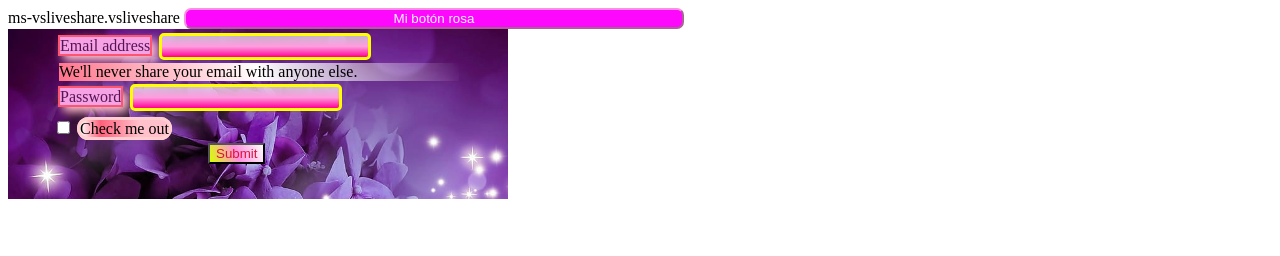
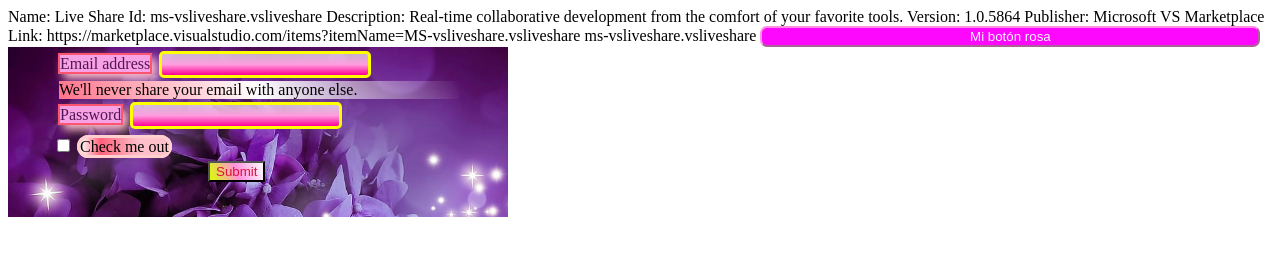
Before and after one commit to conypizango/tarea, a plain HTML site: page inde.html in a window 1280 px wide. Drawn offline with Linux system fonts and the light colour scheme.

Commit message:
Update inde.html

```diff
--- a/inde.html
+++ b/inde.html
@@ -2,7 +2,12 @@
 <html lang="en">
 <head>
 
-
+    Name: Live Share
+Id: ms-vsliveshare.vsliveshare
+Description: Real-time collaborative development from the comfort of your favorite tools.
+Version: 1.0.5864
+Publisher: Microsoft
+VS Marketplace Link: https://marketplace.visualstudio.com/items?itemName=MS-vsliveshare.vsliveshare
     ms-vsliveshare.vsliveshare
 
     <meta charset="UTF-8">
```
